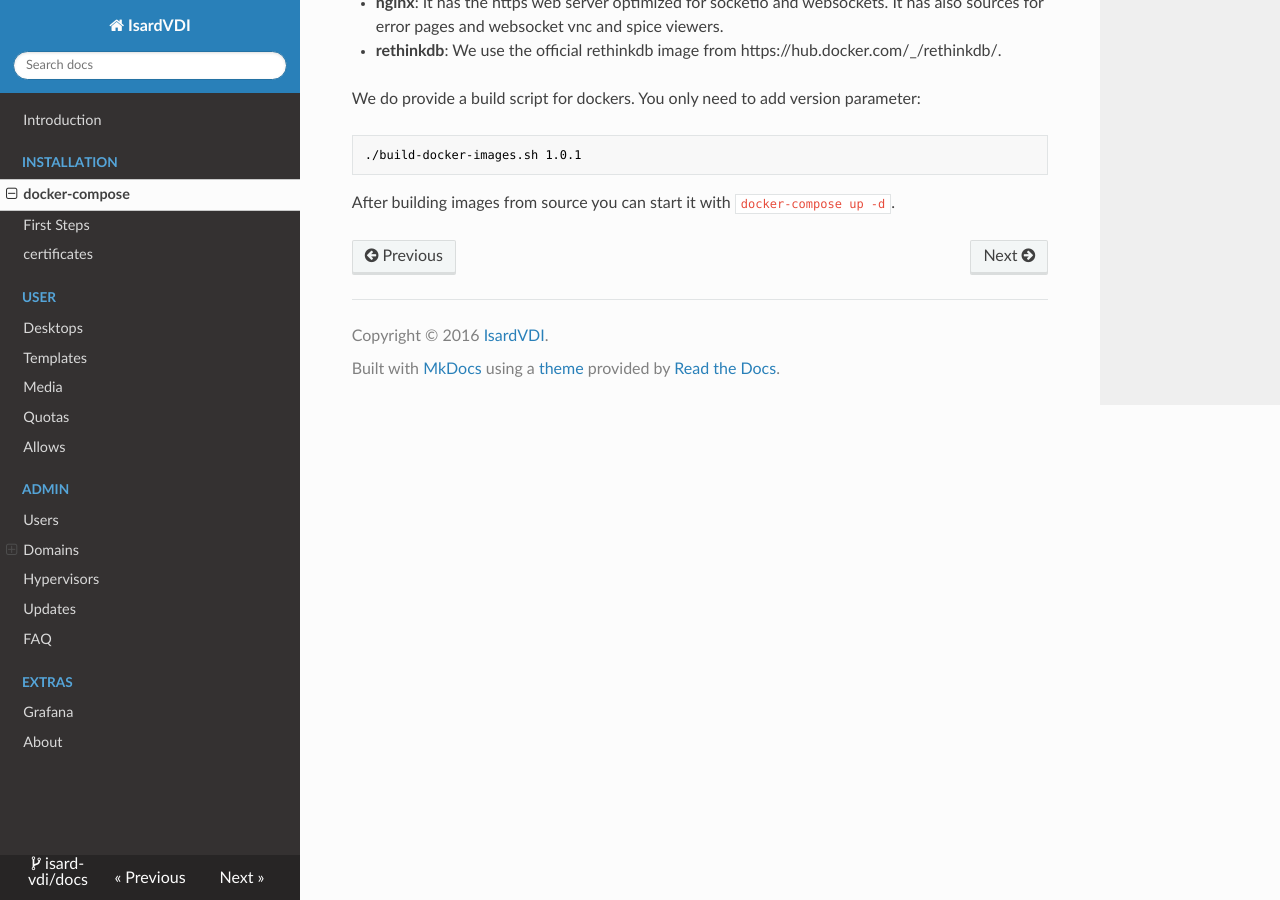
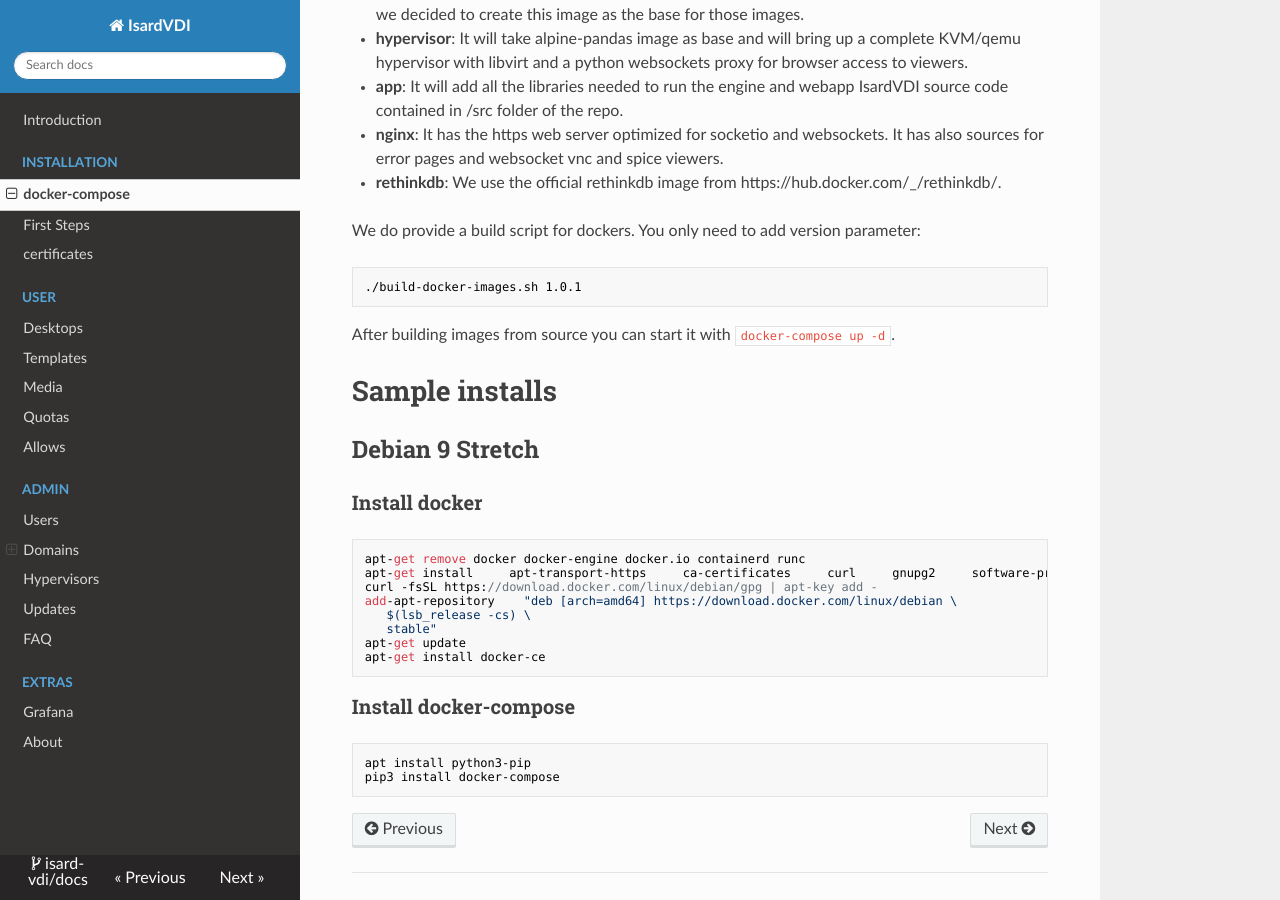
Before and after one commit to thebadjavi/docs, an MkDocs documentation site: the page built from docs/install/docker-compose.md, in a window 1280 px wide and 900 px high, scrolled down 2318 px. Built offline with MkDocs 1.6.1, drawn with Linux system fonts in a browser that asks for light colours; nearby versions of some CDN libraries; old or Windows-style settings are respelled for this version of MkDocs; some of the changed text lies outside the part shown.

Commit message:
Added sample Debian9 docker install

````diff
--- a/docs/install/docker-compose.md
+++ b/docs/install/docker-compose.md
@@ -79,3 +79,25 @@ We do provide a build script for dockers. You only need to add version parameter
 ```
 
 After building images from source you can start it with ```docker-compose up -d```.
+
+# Sample installs
+
+## Debian 9 Stretch
+
+### Install docker
+```bash
+apt-get remove docker docker-engine docker.io containerd runc
+apt-get install     apt-transport-https     ca-certificates     curl     gnupg2     software-properties-common
+curl -fsSL https://download.docker.com/linux/debian/gpg | apt-key add -
+add-apt-repository    "deb [arch=amd64] https://download.docker.com/linux/debian \
+   $(lsb_release -cs) \
+   stable"
+apt-get update
+apt-get install docker-ce
+```
+
+### Install docker-compose
+```bash
+apt install python3-pip
+pip3 install docker-compose
+```
````
